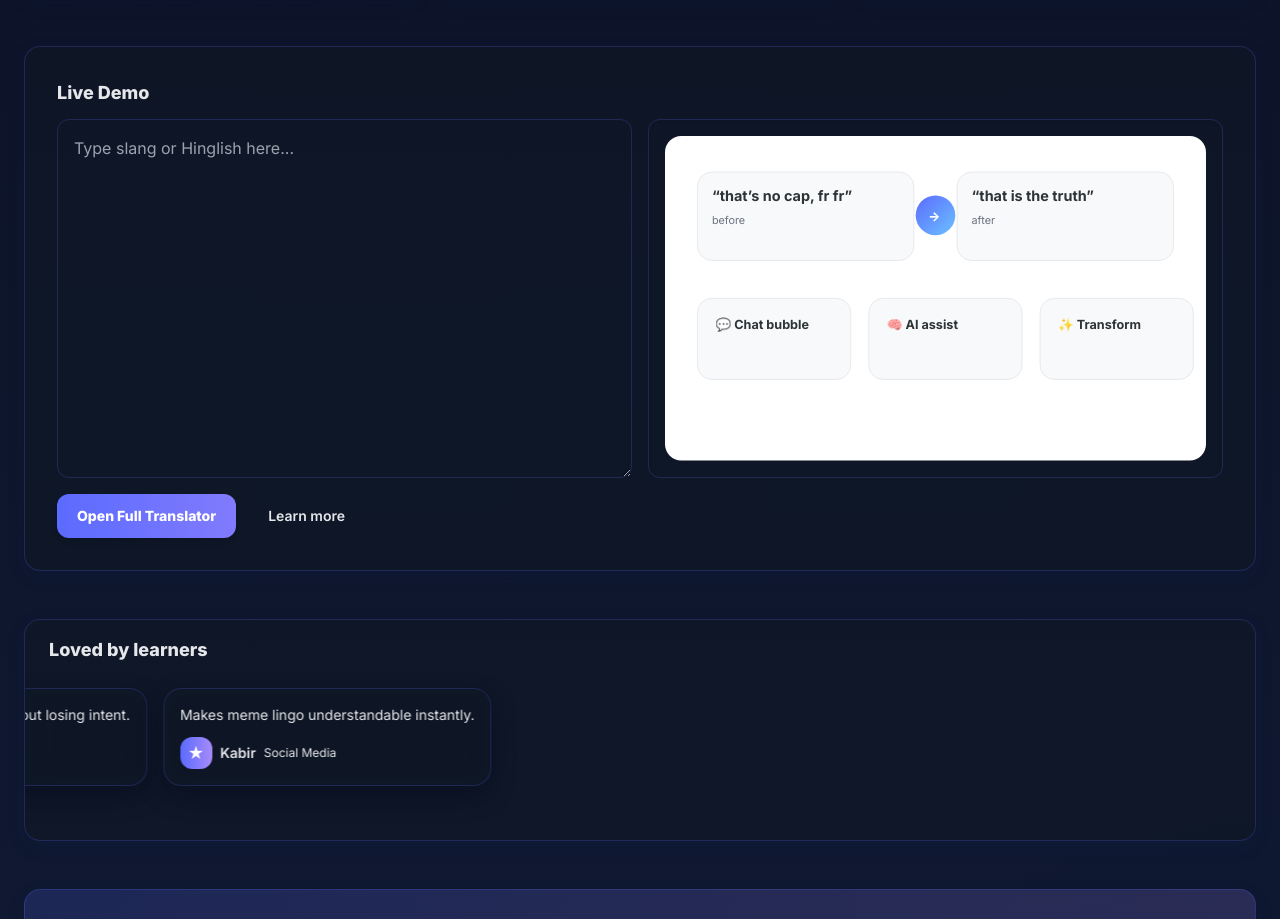
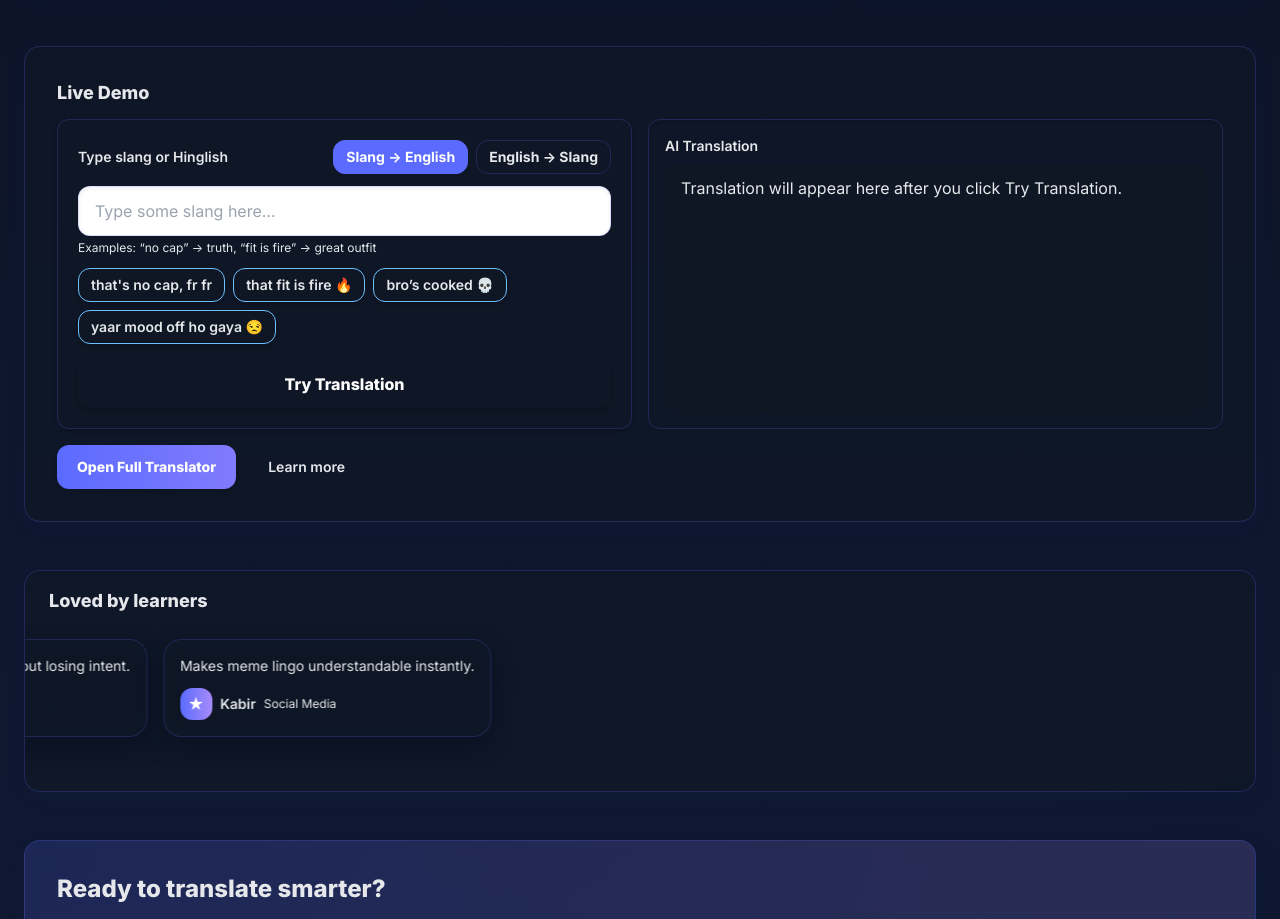
Before and after one commit to neeraj214/cross-language-meme-slang-translator, a Next.js app in the folder web/: page / in a window 1280 px wide. Shown: the part 1305-2224 px from the top of the page. Built offline with nearby package versions, Linux system fonts and the light colour scheme.

Commit message:
home_live_demo_translate

```diff
--- a/web/app/page.tsx
+++ b/web/app/page.tsx
@@ -4,11 +4,31 @@ import TrustBadge from '@/components/TrustBadge'
 import FeatureCard from '@/components/FeatureCard'
 import HeroIllustration from '@/components/HeroIllustration'
 import Testimonials from '@/components/Testimonials'
+import TranslatorInput from '@/components/TranslatorInput'
 import { useEffect, useRef, useState } from 'react'
+
+type Direction = 'forward' | 'reverse'
 
 export default function Page() {
   const heroRef = useRef<HTMLDivElement | null>(null)
   const [mounted, setMounted] = useState(false)
+  const [demoOutput, setDemoOutput] = useState('')
+  const handleDemoTranslate = async (text: string, dir: Direction) => {
+    if (!text.trim()) return
+    setDemoOutput('Translating…')
+    try {
+      const res = await fetch('/api/translate', {
+        method: 'POST',
+        headers: { 'Content-Type': 'application/json' },
+        body: JSON.stringify({ text, direction: dir }),
+      })
+      const data = await res.json()
+      const out = typeof data?.output === 'string' ? data.output : ''
+      setDemoOutput(out || 'No translation returned.')
+    } catch {
+      setDemoOutput('Translation failed.')
+    }
+  }
   useEffect(() => {
     setMounted(true)
     const handleMouse = (e: MouseEvent) => {
@@ -127,9 +147,12 @@ export default function Page() {
         <section id="demo" className="mt-12 rounded-2xl border bg-card p-8 shadow-mdx reveal">
           <div className="text-lg font-extrabold">Live Demo</div>
           <div className="mt-3 grid grid-cols-1 gap-4 md:grid-cols-2">
-            <textarea className="rounded-xl border bg-bg p-4" placeholder="Type slang or Hinglish here..." rows={4} />
-            <div className="rounded-xl border bg-bg p-4 shadow-inner">
-              <HeroIllustration />
+            <TranslatorInput onTranslate={handleDemoTranslate} />
+            <div className="rounded-xl border bg-bg p-4 shadow-inner flex flex-col">
+              <div className="text-sm font-semibold text-text/70">AI Translation</div>
+              <div className="mt-2 flex-1 rounded-xl bg-card px-4 py-3 text-base text-text">
+                {demoOutput || 'Translation will appear here after you click Try Translation.'}
+              </div>
             </div>
           </div>
           <div className="mt-4 flex items-center gap-3">
```
